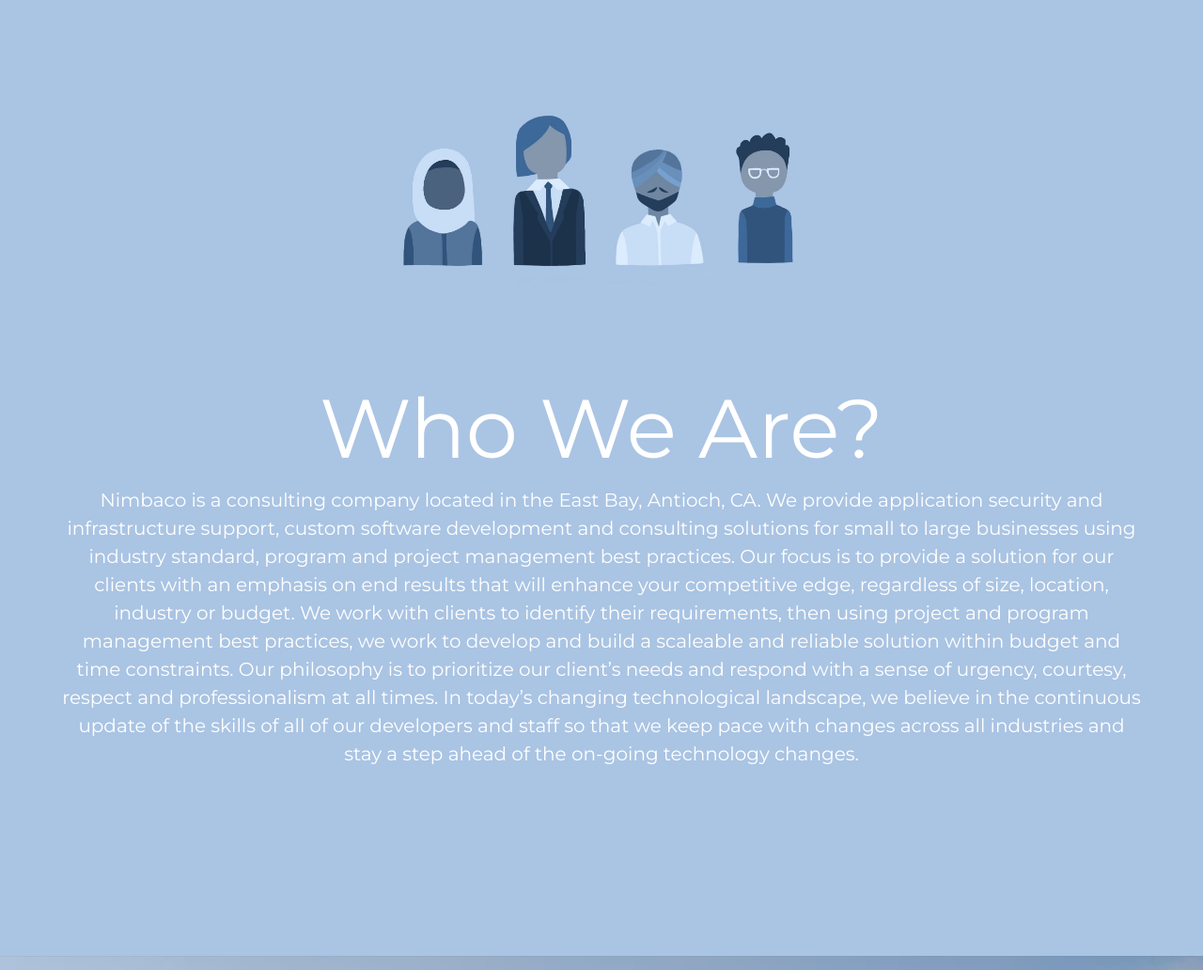
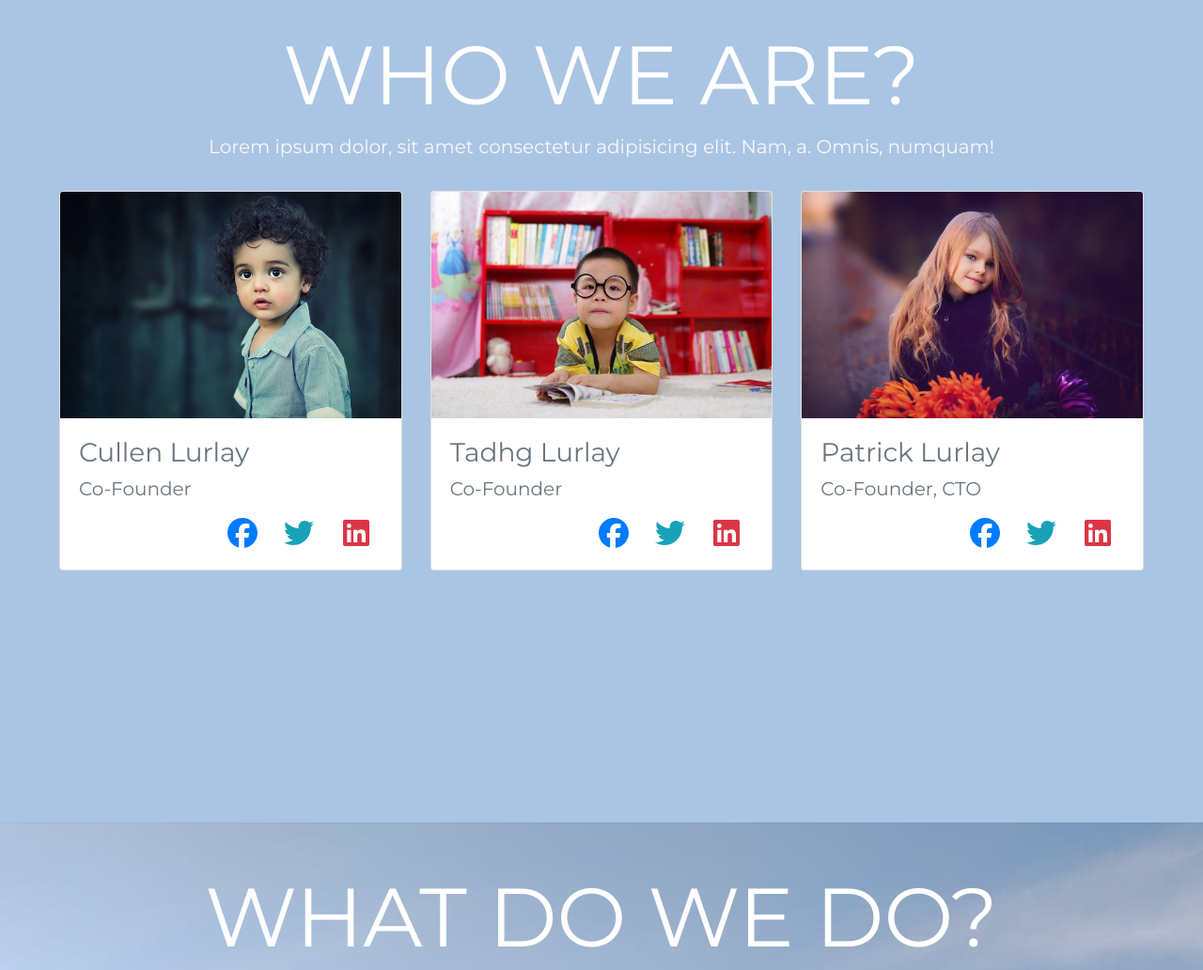
Before and after one commit to nibmaco/site, a website: page index.html in a window 1280 px wide. Shown: the part 845-1877 px from the top of the page at 94% size. Drawn offline with nearby package versions, Linux system fonts and the light colour scheme.

Commit message:
index.htms and bootsrtap

```diff
--- a/index.html
+++ b/index.html
@@ -6,7 +6,8 @@
     <meta name="viewport" content="width=device-width, initial-scale=1, shrink-to-fit=no">
     <link rel="title icon" type="image/png" href="images/logo.png"/>
     <!-- Bootstrap CSS -->
-   <link rel="stylesheet" href="css/bootstrap.min.css">
+   <!-- Bootstrap CSS -->
+    <link rel="stylesheet" href="https://cdn.jsdelivr.net/npm/bootstrap@4.5.3/dist/css/bootstrap.min.css" integrity="sha384-TX8t27EcRE3e/ihU7zmQxVncDAy5uIKz4rEkgIXeMed4M0jlfIDPvg6uqKI2xXr2" crossorigin="anonymous">
    <script src="js/all.js"></script>
    <link href="https://fonts.googleapis.com/css?family=Montserrat" rel="stylesheet">
     <link rel="stylesheet" href="css/style.css">
@@ -45,46 +46,80 @@
      </section>
      <!-- end of banner -->
 
-     <!-- Mission section
-     <section class="p-5"  id="mission">
-        <div class="container-fluid">
-            <!-- title
+    <!--who are we-->>
+     <section class="p-sm-5 p-2" id="whoweare">
+        <div class="container-fluid"style="height: 100vh">
+
+             <div class="row">
+                <div class="col text-center mb-3">
+                    <h1 class="text-white display-2">WHO WE ARE?</h1>
+                    <p class="lead text-light">Lorem ipsum dolor, sit amet consectetur adipisicing elit. Nam, a. Omnis, numquam!</p>
+                </div>
+            </div>
+
             <div class="row">
-                <div class="col text-center mb-3">
-                    <h1 class="text-warning display-2">Our mission</h1>
-                    <p class="lead text-secondary text-justify-center">Our mission at Nimbaco is to become the preferred software consulting firm in the industry by providing the highest quality services to our clients at an affordable price.
-                        We go to great lengths to find, attract, hire, motivate, manage, and retain the best software engineers and we offer them on demand to our clients at an affordable price. We handle all of the management, administration, infrastructure, and training so our clients can focus on their core competencies.
-                        Our design process is iterative, creative, detailed, and fast. We work with you to capture your vision ensuring desired user experiences are met.
-                        Our attention to detail allows us to catch any potential problems early on and enables us to introduce new features for an improved experience and outcome. Using this method, common user interface elements, usability testing, and experienced software analysts and designers, our design process produces amazing results. Give us your wish list and let us get to work!
-                        So, whether you are looking to completely outsource a software project or add world-class software professionals to your team, we will deliver!</p>
+                <div class="col-lg-4 col-sm-10 mx-auto mb-4">
+                    <div class="card">
+                        <img src="images/kid1.jpg" class="card-img-top">
+                        <div class="card-body">
+                            <div class="card-title">
+                                <h3 class="text-muted">Cullen Lurlay</h3>
+                            </div>
+                            <div class="card-subtitle">
+                                <p class="lead text-secondary">Co-Founder</p>
+                            </div>
+                            <div class="text-right">
+                                <a href="#"><i class="fab fa-facebook fa-2x mx-2 text-primary"></i></a>
+                                <a href="#"><i class="fab fa-twitter fa-2x mx-2 text-info"></i></a>
+                                <a href="https://www.linkedin.com/in/patrick-lurlay-10a20b12/"><i class="fab fa-linkedin fa-2x mx-2 text-danger"></i></a>
+                            </div>
+
+                        </div>
+                    </div>
+                </div>
+                <div class="col-lg-4 col-sm-10 mx-auto mb-4">
+                    <div class="card">
+                        <img src="images/kid2.jpg" class="card-img-top">
+                        <div class="card-body">
+                            <div class="card-title">
+                                <h3 class="text-muted">Tadhg Lurlay</h3>
+                            </div>
+                            <div class="card-subtitle">
+                                <p class="lead text-secondary">Co-Founder</p>
+                            </div>
+                            <div class="text-right">
+                                <a href="#"><i class="fab fa-facebook fa-2x mx-2 text-primary"></i></a>
+                                <a href="#"><i class="fab fa-twitter fa-2x mx-2 text-info"></i></a>
+                                <a href="https://www.linkedin.com/in/cullen-lurlay-618b0117a"><i class="fab fa-linkedin fa-2x mx-2 text-danger"></i></a>
+                            </div>
+                        </div>
+                    </div>
+                </div>
+                <div class="col-lg-4 col-sm-10 mx-auto mb-4">
+                    <div class="card">
+                        <img src="images/kid3.jpg" class="card-img-top">
+                        <div class="card-body">
+                            <div class="card-title">
+                                <h3 class="text-muted">Patrick Lurlay</h3>
+                            </div>
+                            <div class="card-subtitle">
+                                <p class="lead text-secondary">Co-Founder, CTO</p>
+                            </div>
+                            <div class="text-right">
+                                <a href="#"><i class="fab fa-facebook fa-2x mx-2 text-primary"></i></a>
+                                <a href="#"><i class="fab fa-twitter fa-2x mx-2 text-info"></i></a>
+                                <a href="https://www.linkedin.com/in/tadhg-lurlay-144726102/"><i class="fab fa-linkedin fa-2x mx-2 text-danger"></i></a>
+                            </div>
+
+                            </div>
+                        </div>
+                    </div>
                 </div>
             </div>
         </div>
      </section>
-    -->
-     <!-- End Mission section-->
+     <!-- end of who are we-->
 
-     <!-- who are we / about us -->
-     <section class=" p-5" id="whoweare">
-      <div class="container-fluid" style="padding-bottom: 120px;">
-          <!-- title -->
-          <div class="row">
-              <div class="col text-center mb-3">
-                  <img src="/images/caro-eefa.jpg" alt="Italian Trulli" style="height:400px;">
-                  <h1 class="text-white display-2">Who We Are?</h1>
-                  <p class="lead text-white text-justify-center">Nimbaco is a consulting company located in the East Bay, Antioch, CA. We provide application security and infrastructure support, custom software development and consulting solutions for small to large businesses using industry standard, program and project management best practices.
-                      Our focus is to provide a solution for our clients with an emphasis on end results that will enhance your competitive edge, regardless of size, location, industry or budget.
-                      We work with clients to identify their requirements, then using project and program management best practices, we work to develop and build a scaleable and reliable solution within budget and time constraints.
-                      Our philosophy is to prioritize our client’s needs and respond with a sense of urgency, courtesy, respect and professionalism at all times.
-                      In today’s changing technological landscape, we believe in the continuous update of the skills of all of our developers and staff so that we keep pace with changes across all industries and stay a step ahead of the on-going technology changes.
-
-                      </p>
-              </div>
-          </div>
-          <!-- end of title -->
-      </div>
-   </section>
-     <!-- end of who we are / about us -->
 
      <!-- What do we do section -->
      <section class="p-5" id="whatdowedo">
@@ -92,7 +127,7 @@
             <!-- title -->
             <div class="row">
                 <div class="col text-center mb-3">
-                    <h1 class="text-white display-2">What Do We Do?</h1>
+                    <h1 class="text-white display-2">WHAT DO WE DO?</h1>
                     <p class="lead text-white" id="card1">Our development team is skilled at developing solutions using any modern programming language and we are passionate about staying ahead of the technology curve and utilizing the latest tools. We push the technology envelope every day.
                         We are platform agnostic, meaning we work with virtually any technology stack, from Java to .NET and everything in between. No matter the platform or programming language, we can develop to your specific needs and we even have our own code library to speed things up. Our pre-built code library, detailed specs illustrated design method, and quick development process make it possible for us to build software solutions quickly. So no matter how far out your idea seems; be it a cloud infrastructure support, architecture or design, a quirky consumer application or complex business software, we provide the design,  development, technology, and methodology to bring it to life.
                         We are able to scale your business software solutions as large or small as you require both horizontally and vertically.
@@ -107,9 +142,6 @@
             <!-- end of title -->
             <div class="row">
                 <div class="col-lg-3 col-sm-6">
-                    <!--<img src="images/project1.jpg" class="img-thumbnail">
-                    <h2 class="my-3 text-warning">Project One</h2>
-                    <p class="text-muted">Lorem ipsum dolor, sit amet consectetur adipisicing elit. Est, nemo!</p>-->
                     <ul class="lead text-white" id="card2">
                         <li>Web Application Development</li>
                         <li>Software-as-a-Service (SaaS) Development</li>
@@ -118,9 +150,6 @@
                     </ul>
                 </div>
                 <div class="col-lg-3 col-sm-6">
-                    <!--<img src="images/project2.jpg" class="img-thumbnail">
-                    <h2 class="my-3 text-warning">Project Two</h2>
-                    <p class="text-muted">Lorem ipsum dolor, sit amet consectetur adipisicing elit. Est, nemo!</p>-->
                     <ul class="lead text-white" id="card3">
                         <li>Desktop Application Development</li>
                         <li>Application Modernization</li>
@@ -129,9 +158,6 @@
                     </ul>
                 </div>
                 <div class="col-lg-3 col-sm-6">
-                    <!--<img src="images/project3.jpg" class="img-thumbnail">
-                    <h2 class="my-3 text-warning">Project Three</h2>
-                    <p class="text-muted">Lorem ipsum dolor, sit amet consectetur adipisicing elit. Est, nemo!</p>-->
                     <ul class="lead text-white" id="card4">
                         <li>Web Services / API Development</li>
                         <li>Database Development</li>
@@ -139,9 +165,6 @@
                     </ul>
                 </div>
                 <div class="col-lg-3 col-sm-6">
-                    <!--<img src="images/project4.jpg" class="img-thumbnail">
-                    <h2 class="my-3 text-warning">Project Four</h2>
-                    <p class="text-muted">Lorem ipsum dolor, sit amet consectetur adipisicing elit. Est, nemo!</p>-->
                     <ul class="lead text-white" id="card5">
                         <li>UI / UX Design</li>
                         <li>Business / Requirements Analysis</li>
@@ -152,78 +175,6 @@
         </div>
      </section>
      <!-- end of What do we do -->
-
-     <!-- team
-     <section class="p-sm-5 p-2" id="team">
-        <div class="container-fluid"style="height: 100vh">
-
-             <div class="row">
-                <div class="col text-center mb-3">
-                    <h1 class="text-white display-2">Team</h1>
-                    <p class="lead text-light">Lorem ipsum dolor, sit amet consectetur adipisicing elit. Nam, a. Omnis, numquam!</p>
-                </div>
-            </div>
-
-            <div class="row">
-                <div class="col-lg-4 col-sm-10 mx-auto mb-4">
-                    <div class="card">
-                        <img src="images/kid1.jpg" class="card-img-top">
-                        <div class="card-body">
-                            <div class="card-title">
-                                <h3 class="text-muted">Patrick</h3>
-                            </div>
-                            <div class="card-subtitle">
-                                <p class="lead text-secondary">Chief Executive Officer</p>
-                            </div>
-                            <div class="text-right">
-                                <a href="#"><i class="fab fa-facebook fa-2x mx-2 text-primary"></i></a>
-                                <a href="#"><i class="fab fa-twitter fa-2x mx-2 text-info"></i></a>
-                                <a href="https://www.linkedin.com/in/patrick-lurlay-10a20b12/"><i class="fab fa-linkedin fa-2x mx-2 text-danger"></i></a>
-                            </div>
-                        </div>
-                    </div>
-                </div>
-                <div class="col-lg-4 col-sm-10 mx-auto mb-4">
-                    <div class="card">
-                        <img src="images/kid2.jpg" class="card-img-top">
-                        <div class="card-body">
-                            <div class="card-title">
-                                <h3 class="text-muted">Cullen</h3>
-                            </div>
-                            <div class="card-subtitle">
-                                <p class="lead text-secondary">Co-founder</p>
-                            </div>
-                            <div class="text-right">
-                                <a href="#"><i class="fab fa-facebook fa-2x mx-2 text-primary"></i></a>
-                                <a href="#"><i class="fab fa-twitter fa-2x mx-2 text-info"></i></a>
-                                <a href="https://www.linkedin.com/in/cullen-lurlay-618b0117a"><i class="fab fa-linkedin fa-2x mx-2 text-danger"></i></a>
-                            </div>
-                        </div>
-                    </div>
-                </div>
-                <div class="col-lg-4 col-sm-10 mx-auto mb-4">
-                    <div class="card">
-                        <img src="images/kid3.jpg" class="card-img-top">
-                        <div class="card-body">
-                            <div class="card-title">
-                                <h3 class="text-muted">Tadhg</h3>
-                            </div>
-                            <div class="card-subtitle">
-                                <p class="lead text-secondary">Co-Founder</p>
-                            </div>
-                            <div class="text-right">
-                                <a href="#"><i class="fab fa-facebook fa-2x mx-2 text-primary"></i></a>
-                                <a href="#"><i class="fab fa-twitter fa-2x mx-2 text-info"></i></a>
-                                <a href="https://www.linkedin.com/in/tadhg-lurlay-144726102/"><i class="fab fa-linkedin fa-2x mx-2 text-danger"></i></a>
-                            </div>
-                        </div>
-                    </div>
-                </div>
-            </div>
-        </div>
-     </section>
-    -->
-     <!-- end of team -->
 
      <!-- contact -->
      <section class="p-5" id="contactus">
@@ -278,8 +229,6 @@
                     </form>
                 </div>
             </div>
-             <!-- 4. Name input -->
-
         </div>
      </section>
      <!-- end of contact -->
@@ -312,9 +261,6 @@
                               <li>
                                 <a href="#whatdowedo" class="footer-link">What Do We Do?</a>
                               </li>
-                              <!--<li>
-                                <a href="#team" class="footer-link">Team</a>
-                              </li>-->
                               <li>
                                 <a href="#contactus" class="footer-link">Contact</a>
                               </li>
@@ -363,10 +309,11 @@
      </footer>
      <!-- end of footer -->
 
-    <!-- jQuery first, then Popper.js, then Bootstrap JS -->
-    <script src="js/jquery-3.5.1.slim.min.js"></script>
-    <script src="js/popper.min.js"></script>
-    <script src="/js/bootstrap.min.js"></script>
+    <!-- Option 2: jQuery, Popper.js, and Bootstrap JS -->
+    <script src="https://code.jquery.com/jquery-3.5.1.slim.min.js" integrity="sha384-DfXdz2htPH0lsSSs5nCTpuj/zy4C+OGpamoFVy38MVBnE+IbbVYUew+OrCXaRkfj" crossorigin="anonymous"></script>
+    <script src="https://cdn.jsdelivr.net/npm/popper.js@1.16.1/dist/umd/popper.min.js" integrity="sha384-9/reFTGAW83EW2RDu2S0VKaIzap3H66lZH81PoYlFhbGU+6BZp6G7niu735Sk7lN" crossorigin="anonymous"></script>
+    <script src="https://cdn.jsdelivr.net/npm/bootstrap@4.5.3/dist/js/bootstrap.min.js" integrity="sha384-w1Q4orYjBQndcko6MimVbzY0tgp4pWB4lZ7lr30WKz0vr/aWKhXdBNmNb5D92v7s" crossorigin="anonymous"></script>
+
     <script>
         $('#year').text(new Date().getFullYear());
     </script>
```
